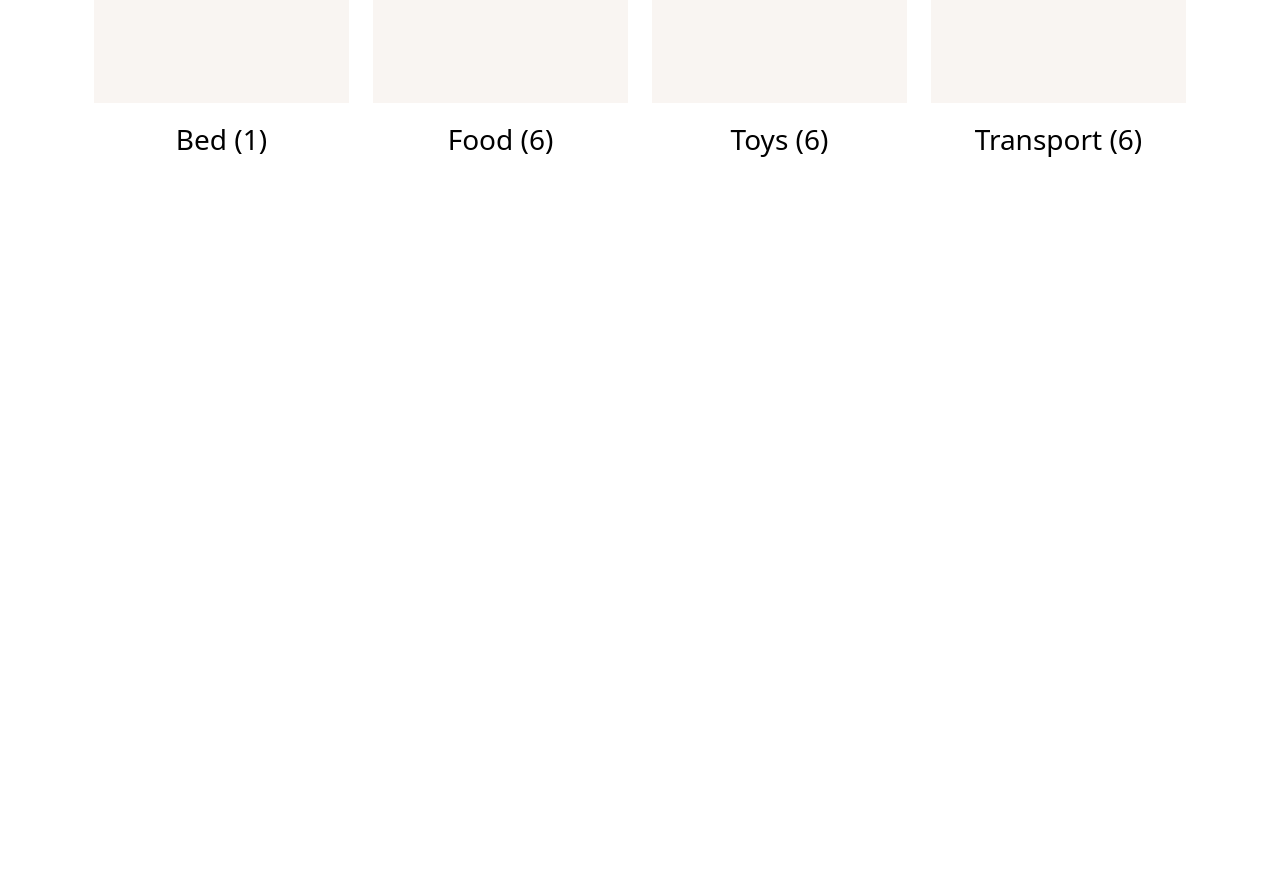
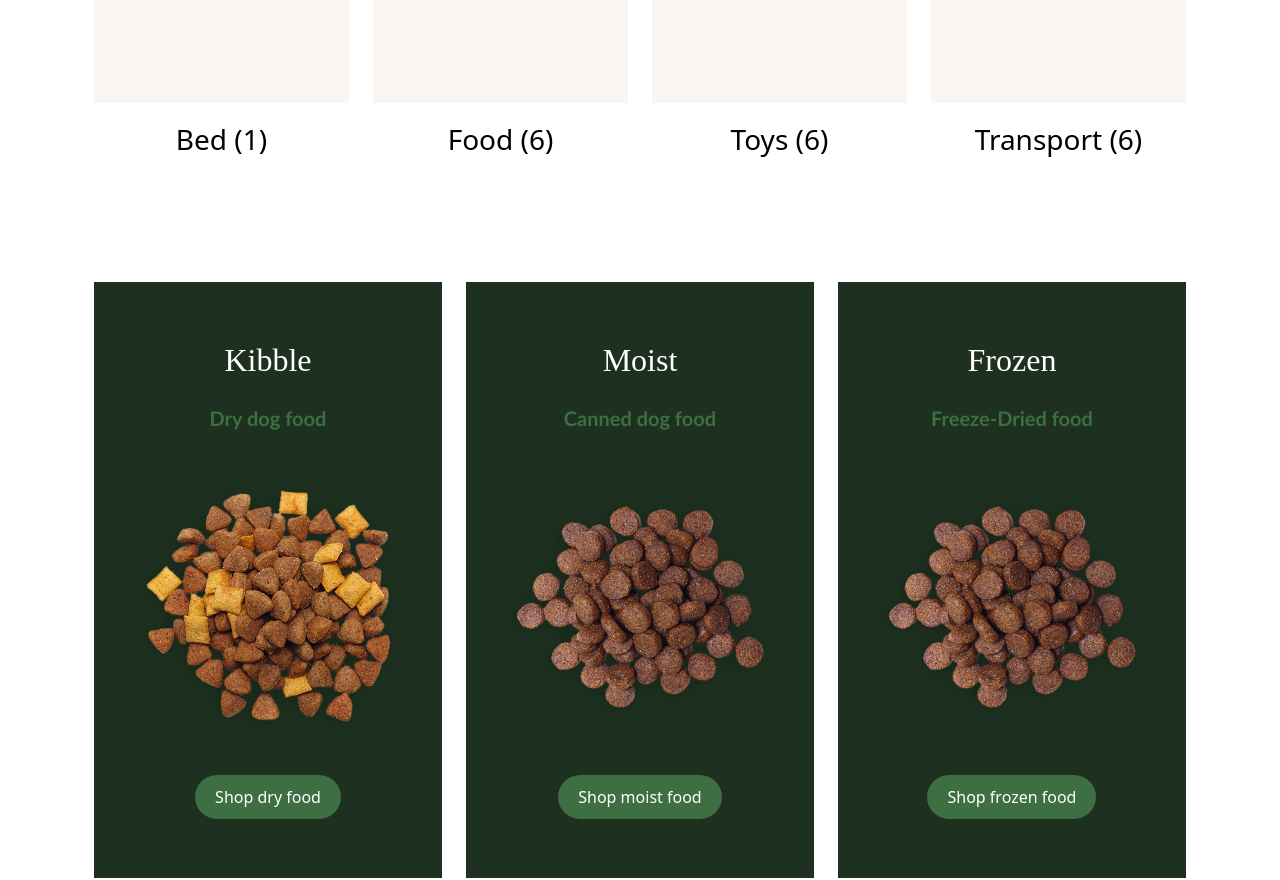
Before and after one commit to Manuell00/proj-html-vuejs, a Vue app: page / in a window 1280 px wide. Shown: the part 1620-2500 px from the top of the page. Before the commit the page ends 1778 px from the top, so only its background shows below. Built offline with nearby package versions, Linux system fonts and the light colour scheme.

Commit message:
Inserimento SingleCardFood

```diff
--- a/src/components/MainCategory.vue
+++ b/src/components/MainCategory.vue
@@ -4,6 +4,7 @@ import { store } from '../store.js';
 
 // Importo i COMPONENTI
 import SingleCardPet from './SingleCardPet.vue'
+import SingleCardFood from './SingleCardFood.vue'
 
 // Inserisco l'EXPORT
 export default {
@@ -11,6 +12,7 @@ export default {
 
     components: {
         SingleCardPet,
+        SingleCardFood
     },
 
     data() {
@@ -48,7 +50,32 @@ export default {
                     actualPrice: "$29",
                     oldPrice: "$29"
                 },
-            ]
+            ],
+            charactersListPetFood: [
+                {
+                    id: "1",
+                    src: "../../public/images/food-transparent-18.png",
+                    title: "Kibble",
+                    description: "Dry dog food",
+                    type: "dry"
+                },
+                {
+                    id: "2",
+                    src: "../../public/images/food-transparent-17.png",
+                    title: "Moist",
+                    description: "Canned dog food",
+                    type: "moist"
+
+                },
+                {
+                    id: "3",
+                    src: "../../public/images/food-transparent-17.png",
+                    title: "Frozen",
+                    description: "Freeze-Dried food",
+                    type: "frozen"
+
+                },
+            ],
         }
     },
 
@@ -68,6 +95,10 @@ export default {
 
             <div class="cards">
                 <SingleCardPet v-for="character in charactersListPet" :key="character.id" :detailsPet="character" />
+            </div>
+
+            <div class="food-cards">
+                <SingleCardFood v-for="character in charactersListPetFood" :key="character.id" :detailsPet="character" />
             </div>
         </div>
 
@@ -113,5 +144,17 @@ export default {
         flex-direction: row;
     }
 
+    .food-cards {
+        padding-top: 150px;
+        width: 100%;
+        height: auto;
+        display: flex;
+        align-items: center;
+        justify-content: center;
+        flex-wrap: wrap;
+        gap: 20px;
+        flex-direction: row;
+    }
+
 }
 </style>
--- /dev/null
+++ b/src/components/SingleCardFood.vue
@@ -0,0 +1,92 @@
+<script>
+// Importo lo STORE
+import { store } from '../store.js';
+
+
+// Inserisco l'EXPORT
+export default {
+    name: 'SingleCardFood',
+    props: {
+        detailsPet: Object
+    },
+
+    data() {
+        return {
+            store,
+        }
+    },
+
+}
+</script>
+
+<template>
+    <div class="prod-card">
+        <h2>{{ detailsPet.title }}</h2>
+        <h5>{{ detailsPet.description }}</h5>
+        <div class="img-container">
+            <img :src="detailsPet.src" :alt="detailsPet.title" class="img">
+        </div>
+
+        <button class="shop-btn">Shop {{ detailsPet.type }} food</button>
+    </div>
+</template>
+
+<style scoped lang="scss">
+@use '../styles/general.scss';
+@use '../styles/partials/_variables.scss' as *;
+
+.prod-card {
+    width: calc((100% / 3) - 20px);
+    height: 600px;
+    padding-bottom: 50px;
+    background-color: $bg-darkgreen;
+    border: 2px solid lighten(grey, 70%);
+    display: flex;
+    align-items: center;
+    flex-direction: column;
+    justify-content: space-around;
+
+    h2 {
+        font-family: 'Times New Roman', Times, serif;
+        padding-top: 50px;
+        font-weight: 400;
+        color: white;
+    }
+
+    h5 {
+        font-family: 'Gill Sans', 'Gill Sans MT', Calibri, 'Trebuchet MS', sans-serif;
+        font-weight: 600;
+        font-size: 20px;
+        color: $bg-green;
+    }
+
+    .img-container {
+        width: 100%;
+        height: 300px;
+        display: flex;
+        justify-content: center;
+        align-items: center;
+
+        .img {
+            max-width: 100%;
+            max-height: 100%;
+            object-fit: cover;
+        }
+    }
+
+    .shop-btn {
+        padding: 10px 20px;
+        background-color: $bg-green;
+        color: white;
+        font-weight: 500;
+        border: 0;
+        border-radius: 50px;
+        transition: all 0.3s ease-in-out;
+
+        &:hover {
+            background-color: darken($bg-green, 10%);
+            scale: (1.2);
+        }
+    }
+}
+</style>
```
